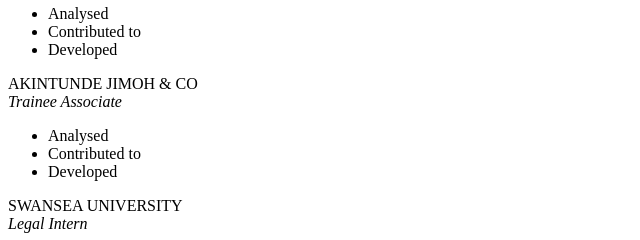
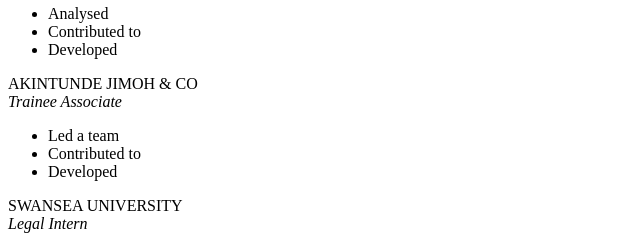
Before and after one commit to linaadamson/CV, a plain HTML site: page index.html in a window 1280 px wide. Shown: the part 780-1020 px from the top of the page, 0-640 px from the left. Drawn offline with Linux system fonts and the light colour scheme.

Commit message:
Update index.html

```diff
--- a/index.html
+++ b/index.html
@@ -45,7 +45,7 @@
   </ul>
   <p>AKINTUNDE JIMOH & CO<br><em>Trainee Associate</em></p>
   <ul>
-    <li>Analysed </li>
+    <li>Led a team </li>
     <li>Contributed to</li>
     <li>Developed</li>
   </ul>
```
